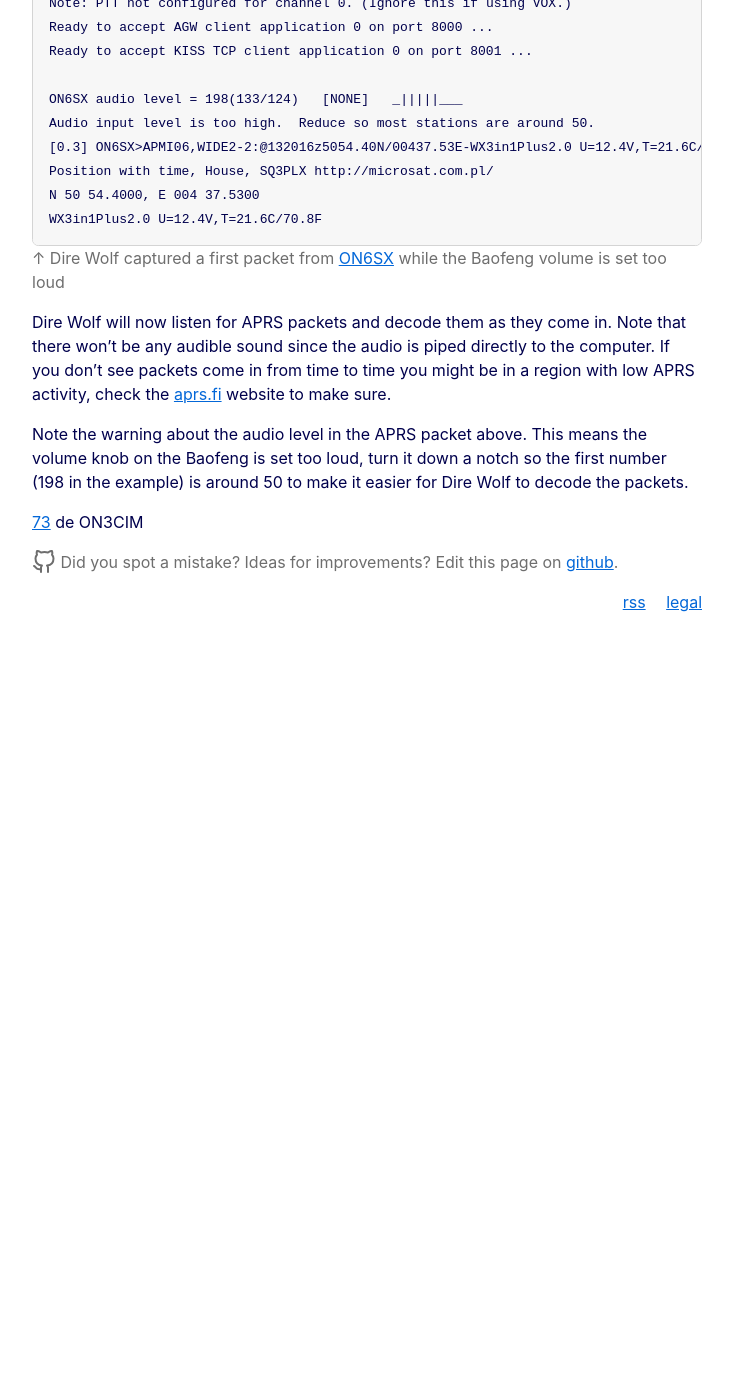
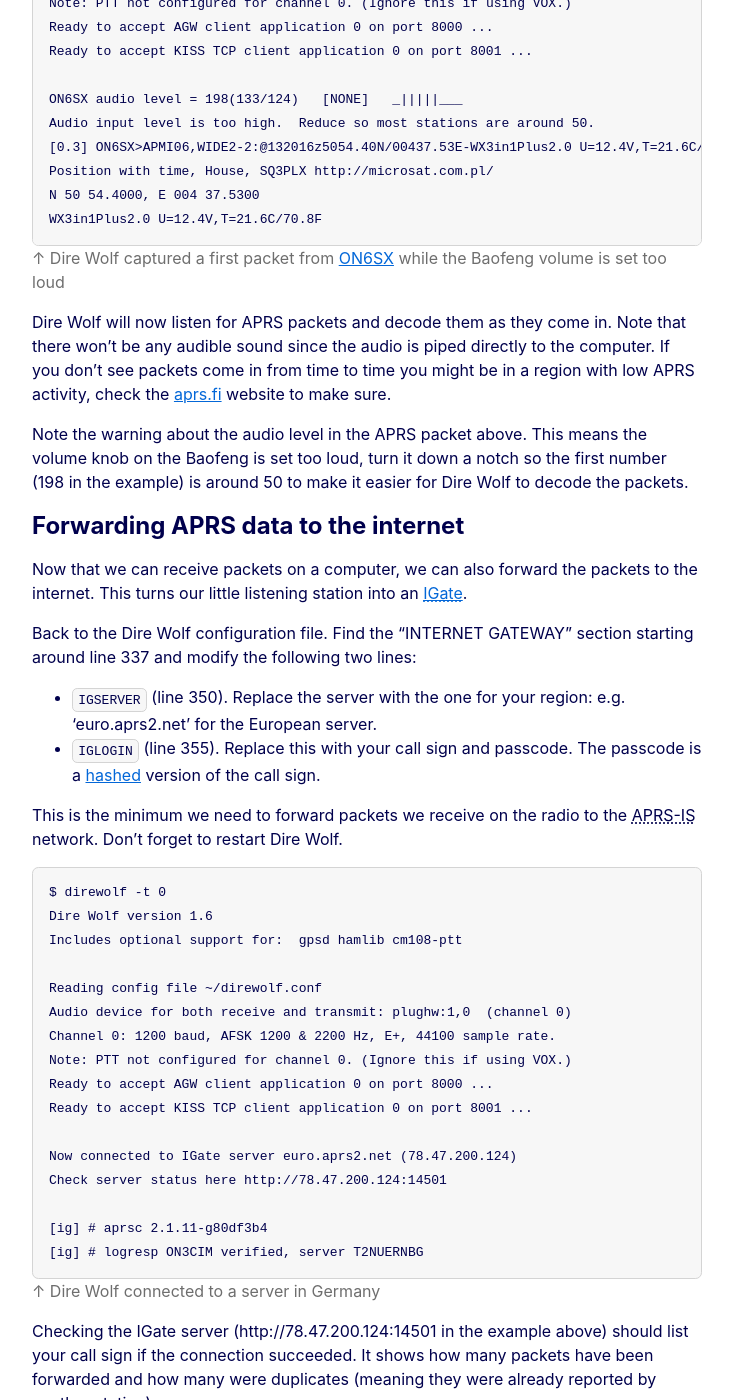
Before and after one commit to cimm/suffix, a Jekyll site: the page built from _posts/2022-10-13-aprs-baofeng-digirig.html, in a window 1280 px wide and 1400 px high, scrolled down 2167 px. Shown: the whole window, without its empty margins (273-1006 px from the left). Built offline with Jekyll 4.4.1, drawn with Linux system fonts in a browser that asks for light colours; before the commit the page ends 2797 px from its top, so only the background shows below that; some of the changed text lies outside the part shown.

Commit message:
Add IGate section to Receiving APRS packets with a Baofeng radio article

```diff
--- a/_posts/2022-10-13-aprs-baofeng-digirig.html
+++ b/_posts/2022-10-13-aprs-baofeng-digirig.html
@@ -1,10 +1,10 @@
 ---
 layout:          post
-title:           Receiving APRS packets with a Baofeng radio
-date:            2022-10-13 10:00:00
-updated:         2022-10-13 10:00:00
+title:           Receiving APRS Packets with a Baofeng Radio
+date:            2022-10-13 20:00:00
+updated:         2022-10-15 10:00:00
 cover_image_url: ../../assets/garmin-edge-explore.jpg
-description:     Receiving APRS data with a Baofeng UV-5R, a Digirig and Linux.
+description:     Receiving APRS and running an IGate with a Baofeng UV-5R, a Digirig and Linux.
 ---
 
 <figure>
@@ -14,9 +14,9 @@
   </picture>
 </figure>
 
-<p><abbr title="Automatic Packet Reporting System">APRS</abbr> is a distributed digital communication system used by radio amateurs. It can be used to send your position, share telemetry (a weather station for example), and even send text messages to other <abbr title="Slang for amateur radio operator">ham</abbr>s. Some APRS stations are connected to the internet (called digipeaters), meaning you can track APRS data without the need of a radio (visit <a href="https://aprs.fi/#!mt=osm">aprs.fi</a> to get an idea). Some transceivers have APRS built-in, like the <a href="https://www.yaesu.com/indexVS.cfm?cmd=DisplayProducts&encProdID=8FA58F426C671235EA5791EE6814FF48" title="Yeasu FT5DR product page">Yaesu FT5DR</a>, but most entry level radios, like the <a href="https://baofengtech.com/product/uv-5r/" title="Baofeng UV-5R product page">Baofeng UV-5R</a>, do not.</p>
+<p><abbr title="Automatic Packet Reporting System">APRS</abbr> is a distributed digital communication system used by radio amateurs. It can be used to send your position, share telemetry (a weather station for example), and even send text messages to other <abbr title="Slang for amateur radio operator">ham</abbr>s. Some APRS stations are connected to the internet (called an IGate), meaning you can track APRS data without the need of a radio (visit <a href="https://aprs.fi/#!mt=osm">aprs.fi</a> to get an idea). Some transceivers have APRS built-in, like the <a href="https://www.yaesu.com/indexVS.cfm?cmd=DisplayProducts&encProdID=8FA58F426C671235EA5791EE6814FF48" title="Yeasu FT5DR product page">Yaesu FT5DR</a>, but most entry level radios, like the <a href="https://baofengtech.com/product/uv-5r/" title="Baofeng UV-5R product page">Baofeng UV-5R</a>, do not.</p>
 
-<p>I don’t own a fancy APRS capable radio so I need a cheaper way to play with APRS: a computer, a Baofeng (€50) and a <a href="https://digirig.net/product/digirig-mobile/" title="Digirig Mobile product page">Digirig</a> ($50).</p>
+<p>I don’t own a fancy APRS capable radio, so I need a cheaper way to play with APRS: a computer, a Baofeng (€50) and a <a href="https://digirig.net/product/digirig-mobile/" title="Digirig Mobile product page">Digirig</a> ($50).</p>
 
 <h2>Receiving APRS data</h2>
 
@@ -91,4 +91,72 @@
 
 <p>Note the warning about the audio level in the APRS packet above. This means the volume knob on the Baofeng is set too loud, turn it down a notch so the first number (198 in the example) is around 50 to make it easier for Dire Wolf to decode the packets.</p>
 
+<h2>Forwarding APRS data to the internet</h2>
+
+<p>Now that we can receive packets on a computer, we can also forward the packets to the internet. This turns our little listening station into an <a href="https://www.aprs-is.net/IGating.aspx"><abbr title="Internet Gateway">IGate</abbr></a>.</p>
+
+<p>Back to the Dire Wolf configuration file. Find the “INTERNET GATEWAY” section starting around line 337 and modify the following two lines:</p>
+
+<ul>
+<li><kbd>IGSERVER</kbd> (line 350). Replace the server with the one for your region: e.g. ‘euro.aprs2.net’ for the European server.</li>
+<li><kbd>IGLOGIN</kbd> (line 355). Replace this with your call sign and passcode. The passcode is a <a href="https://github.com/magicbug/PHP-APRS-Passcode" title="PHP code to hash a call sign">hashed</a> version of the call sign.</li>
+</ul>
+
+<p>This is the minimum we need to forward packets we receive on the radio to the <abbr title="Automatic Packet Reporting System-Internet Service">APRS-IS</abbr> network. Don’t forget to restart Dire Wolf.</p>
+
+{% highlight bash %}
+$ direwolf -t 0
+Dire Wolf version 1.6
+Includes optional support for:  gpsd hamlib cm108-ptt
+
+Reading config file ~/direwolf.conf
+Audio device for both receive and transmit: plughw:1,0  (channel 0)
+Channel 0: 1200 baud, AFSK 1200 & 2200 Hz, E+, 44100 sample rate.
+Note: PTT not configured for channel 0. (Ignore this if using VOX.)
+Ready to accept AGW client application 0 on port 8000 ...
+Ready to accept KISS TCP client application 0 on port 8001 ...
+
+Now connected to IGate server euro.aprs2.net (78.47.200.124)
+Check server status here http://78.47.200.124:14501
+
+[ig] # aprsc 2.1.11-g80df3b4
+[ig] # logresp ON3CIM verified, server T2NUERNBG
+{% endhighlight %}
+<figcaption class="highlight">↑ Dire Wolf connected to a server in Germany</figcaption>
+
+<p>Checking the IGate server (http://78.47.200.124:14501 in the example above) should list your call sign if the connection succeeded. It shows how many packets have been forwarded and how many were duplicates (meaning they were already reported by another station).</p>
+
+<p>This will not show the station’s symbol on the <a href="https://aprs.fi/#!mt=osm">aprs.fi</a> website yet. We need to enable two more options in the Dire Wolf config file first:</p>
+
+<ul>
+<li><kbd>MYCALL</kbd> (line 142). Replace the ‘N0CALL’ with your own call sign.</li>
+<li><kbd>PBEACON</kbd> (line 365). This will show the little symbol on the map where the IGate is located. Use ‘overlay=R’ since we are only forwarding packets to the internet. You can find your location in degrees, minutes and seconds at the top left of the <a href="https://aprs.fi/#!mt=osm">aprs.fi</a> website.</li>
+</ul>
+
+<p>Restart Dire Wolf once again and it will send an APRS packet over the internet with the IGate’s position.</p>
+
+{% highlight bash %}
+$ direwolf -t 0
+Dire Wolf version 1.6
+-- snip 8< --
+[ig] # logresp ON3CIM verified, server T2LEIPZIG
+[ig] ON3CIM>APDW16:!5052.12NR00442.00E&
+ON3FR-7 audio level = 90(56/32)   [NONE]   __|||||||
+[0.5] ON3FR-7>UP5RQ7,WIDE1-1,WIDE2-1:`zFTlzN[/`"4<}_0<0x0d>
+MIC-E, Human, Yaesu FT3D, En Route
+N 50 52.1700, E 004 42.5600, 10 MPH, course 50, alt 121 ft
+{% endhighlight %}
+<figcaption class="highlight">↑ Dire Wolf reporting my IGate’s position to the APRS-IS network</figcaption>
+
+<p>A little black diamond symbol with an ‘R’ will now show on the map with your call sign.</p>
+
+<figure>
+  <picture>
+    <img src="../../assets/aprs-igate-map.jpg" property="thumbnailUrl" alt="IGate reporting ON3FR on a map" />
+  </picture>
+  <figcaption class="highlight">↑ My IGate reporting <a href="https://www.qrz.com/db/ON3FR" title="ON3FR’s profile on QRZ.com">ON3FR</a> on a map</figcaption>
+</figure>
+
+<p>We went from receiving and decoding APRS packets to sharing the packets with the wider ham community by running our own IGate. We haven’t transmitted anything with our radio yet… stay tuned.</p>
+
 <p><a href="https://hamradioprep.com/what-does-73-mean/" title="Meaning of 73">73</a> de ON3CIM</p>
```
Also changed, not shown: other parts of _posts/2022-10-13-aprs-baofeng-digirig.html (+2 -2 lines), assets/aprs-igate-map.jpg (added).
